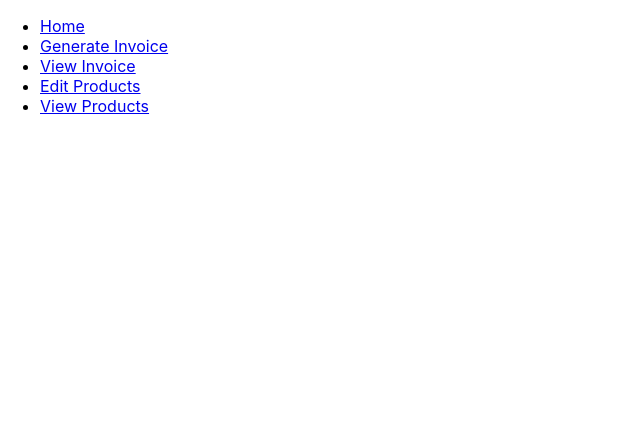
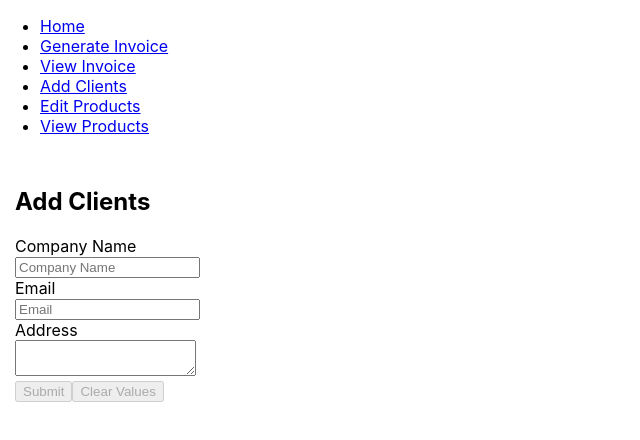
Before and after one commit to shubhamvasaikar/565Project, a React (Create React App) app in the folder frontend/: page /addClients in a window 1280 px wide. Shown: the top 440 px of the page, without its empty margins (0-640 px from the left). Built offline with nearby package versions, Linux system fonts and the light colour scheme.

Commit message:
Add form to insert Clients

```diff
--- a/frontend/package.json
+++ b/frontend/package.json
@@ -5,8 +5,11 @@
   "dependencies": {
     "react": "^16.6.3",
     "react-dom": "^16.6.3",
+    "react-redux": "^5.1.1",
     "react-router-dom": "^4.3.1",
-    "react-scripts": "2.1.1"
+    "react-scripts": "2.1.1",
+    "redux": "^4.0.1",
+    "redux-form": "^7.4.2"
   },
   "scripts": {
     "start": "react-scripts start",
--- a/frontend/src/App.js
+++ b/frontend/src/App.js
@@ -8,8 +8,8 @@ class App extends Component {
   render() {
     return (
       <div>
+        <Header/>
         <Main/>
-        <Header/>
 
       </div>
     );
--- /dev/null
+++ b/frontend/src/component/Client/AddClient.js
@@ -0,0 +1,18 @@
+import React from "react";
+import { Provider } from "react-redux";
+import store from "./store";
+import showResults from "./showResults";
+import AddClientForm from "./AddClientForm";
+
+
+const AddClient = () => {
+    return (  <Provider store={store}>
+    <div style={{ padding: 15 }}>
+      <h2>Add Clients</h2>
+      <AddClientForm onSubmit={showResults} />
+    </div>
+  </Provider>
+    );
+}
+
+export default AddClient;
--- /dev/null
+++ b/frontend/src/component/Client/AddClientForm.js
@@ -0,0 +1,48 @@
+import React from 'react';
+import { Field, reduxForm } from 'redux-form';
+
+const AddClientForm = props => {
+  const { handleSubmit, pristine, reset, submitting } = props;
+  return (
+    <form onSubmit={handleSubmit}>
+      <div>
+        <label>Company Name</label>
+        <div>
+          <Field
+            name="companyName"
+            component="input"
+            type="text"
+            placeholder="Company Name"
+          />
+        </div>
+      </div>
+      <div>
+        <label>Email</label>
+        <div>
+          <Field
+            name="email"
+            component="input"
+            type="email"
+            placeholder="Email"
+          />
+        </div>
+      </div>
+      <div>
+        <label>Address</label>
+        <div>
+          <Field name="address" component="textarea" />
+        </div>
+      </div>
+      <div>
+        <button type="submit" disabled={pristine || submitting}>Submit</button>
+        <button type="button" disabled={pristine || submitting} onClick={reset}>
+          Clear Values
+        </button>
+      </div>
+    </form>
+  );
+};
+
+export default reduxForm({
+  form: 'simple', // a unique identifier for this form
+})(AddClientForm);
--- /dev/null
+++ b/frontend/src/component/Client/showResults.js
@@ -0,0 +1,6 @@
+const sleep = ms => new Promise(resolve => setTimeout(resolve, ms));
+
+export default (async function submit(values) {
+  await sleep(500); // simulate server latency
+  console.log(values);
+});
--- /dev/null
+++ b/frontend/src/component/Client/store.js
@@ -0,0 +1,11 @@
+import { createStore, combineReducers } from 'redux';
+import { reducer as reduxFormReducer } from 'redux-form';
+
+const reducer = combineReducers({
+  form: reduxFormReducer, // mounted under "form"
+});
+const store = (window.devToolsExtension
+  ? window.devToolsExtension()(createStore)
+  : createStore)(reducer);
+
+export default store;
--- a/frontend/src/component/SideLinkHeaders.js
+++ b/frontend/src/component/SideLinkHeaders.js
@@ -8,6 +8,7 @@ const Header = () => (
           <li><Link to='/'>Home</Link></li>
           <li><Link to='/generateInv'>Generate Invoice</Link></li>
           <li><Link to='/viewInv'>View Invoice</Link></li>
+          <li><Link to='/addClients'>Add Clients</Link></li>
           <li><Link to='/editProducts'>Edit Products</Link></li>
           <li><Link to='/viewProducts'>View Products</Link></li>
         </ul>
--- a/frontend/src/component/SideLinkMain.js
+++ b/frontend/src/component/SideLinkMain.js
@@ -2,12 +2,14 @@ import React from 'react';
 import {Switch, Route} from 'react-router-dom';
 import Home from './Home/Home'
 import GenerateInvoice from './Invoice/GenerateInvoice'
+import AddClient from './Client/AddClient'
 
 const Main = () => (
     <main>
         <Switch>
         <Route exact path='/' component={Home}/>
         <Route path='/generateInv' component={GenerateInvoice}/>
+        <Route path='/addClients' component={AddClient}/>
         </Switch>
     </main>
 )
```
Also changed, not shown: 1 other file (tests, documents, lock files or other folders).
